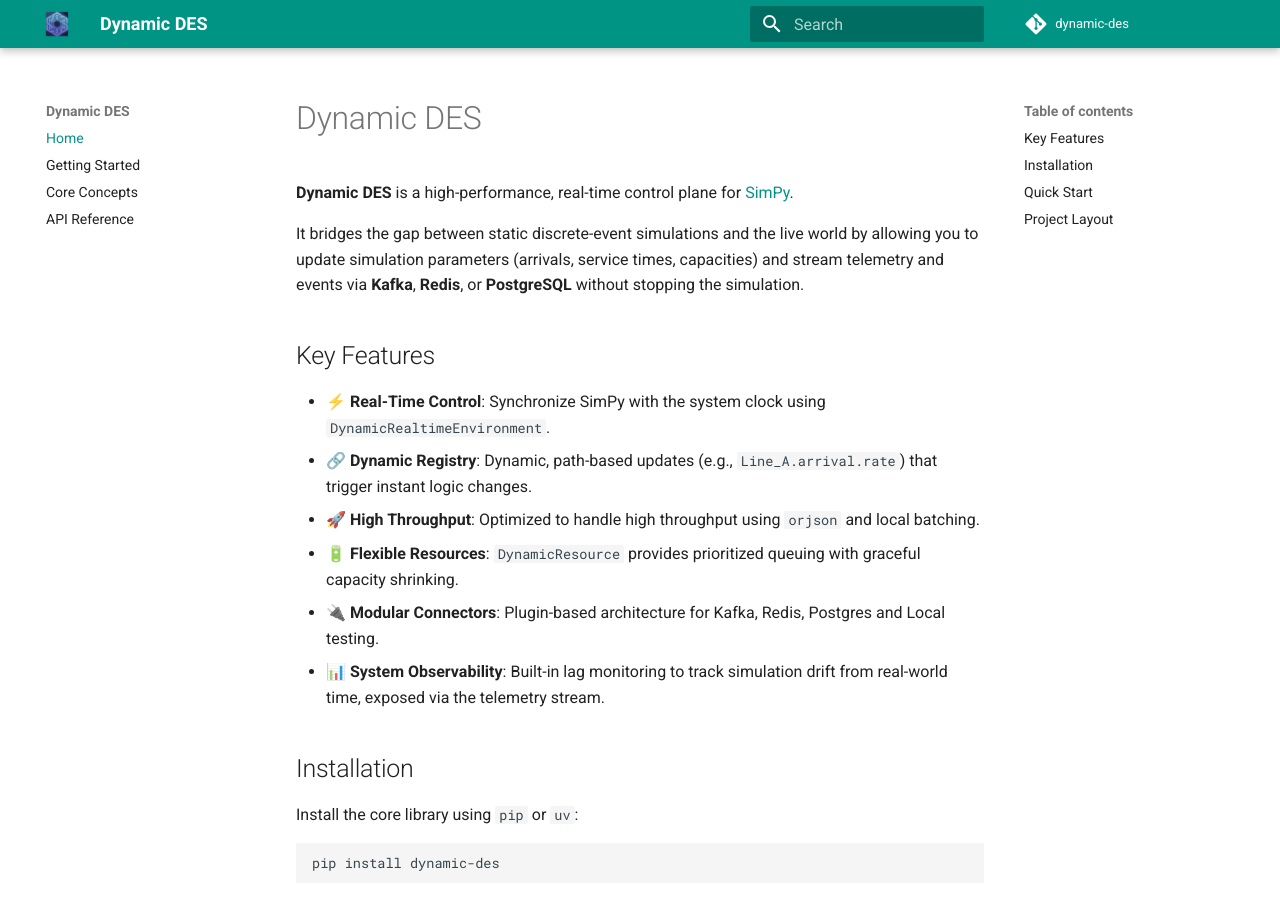
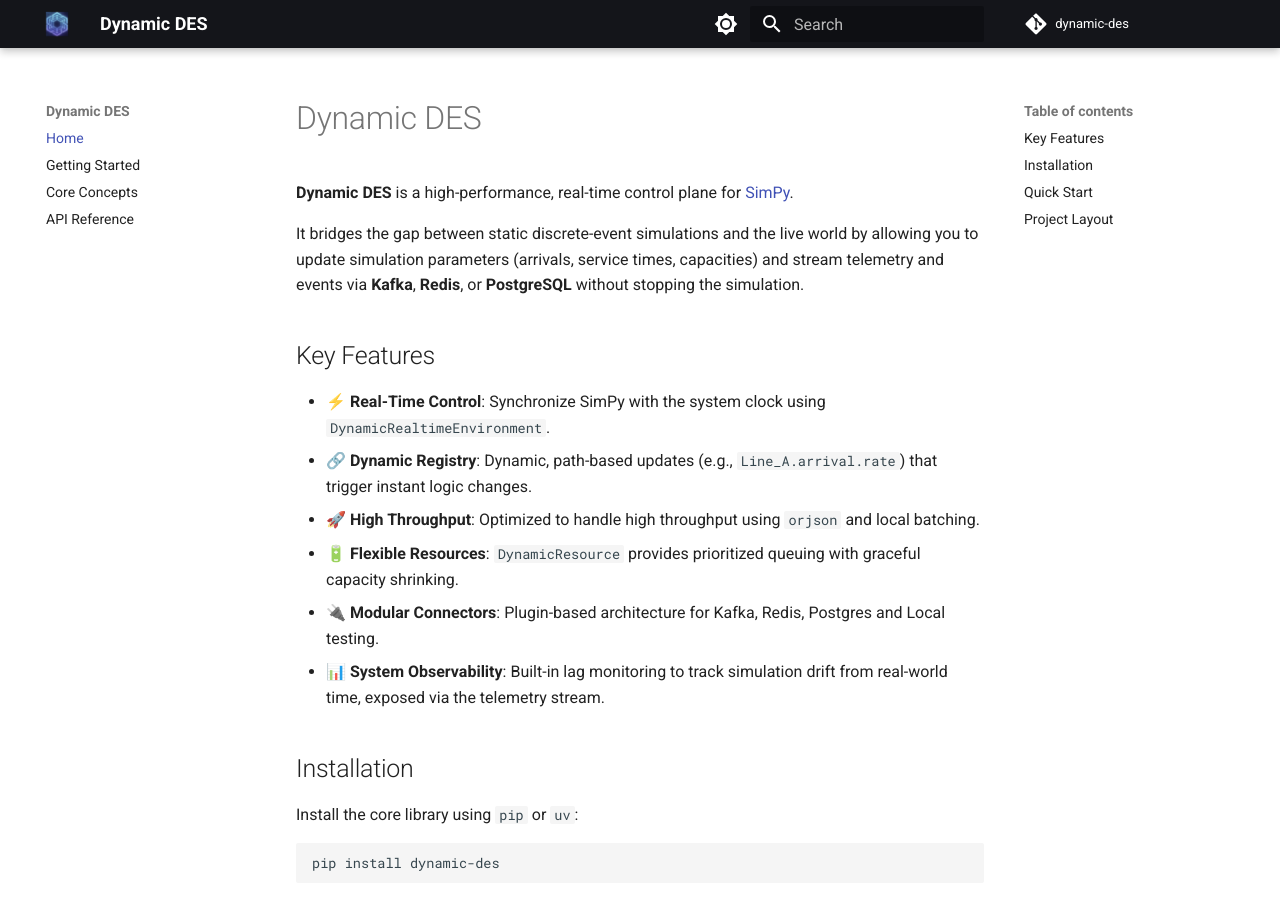
Before and after one commit to jaehyeon-kim/dynamic-des, an MkDocs documentation site: the page built from docs/index.md, in a window 1280 px wide and 900 px high. Built offline with MkDocs 1.6.1 and Material for MkDocs 9.7.7, drawn with Linux system fonts in a browser that asks for light colours; comment, search, counter and statistics services are not loaded; the version menu is left out.

Commit message:
update document theme

```diff
--- a/mkdocs.yml
+++ b/mkdocs.yml
@@ -9,11 +9,17 @@
   logo: assets/favicon.png
   palette:
     - scheme: default
-      primary: teal
-      accent: purple
+      primary: black
+      accent: light blue
+      toggle:
+        icon: material/brightness-7
+        name: Switch to dark mode
     - scheme: slate
-      primary: teal
-      accent: purple
+      primary: black
+      accent: light blue
+      toggle:
+        icon: material/brightness-4
+        name: Switch to light mode
   highlightjs: true
 
 plugins:
```
Also changed, not shown: 1 other file.
